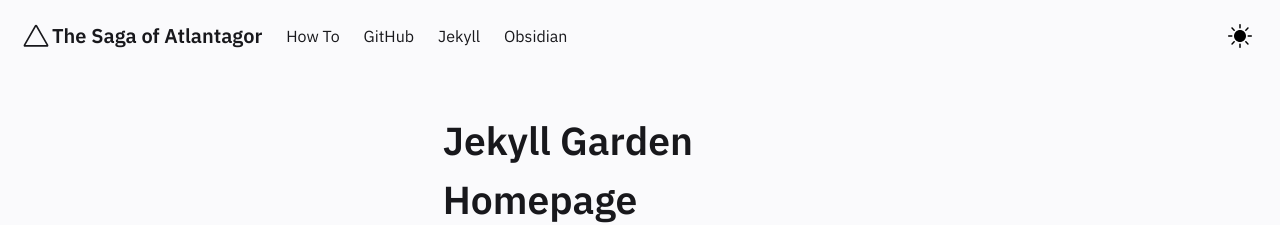
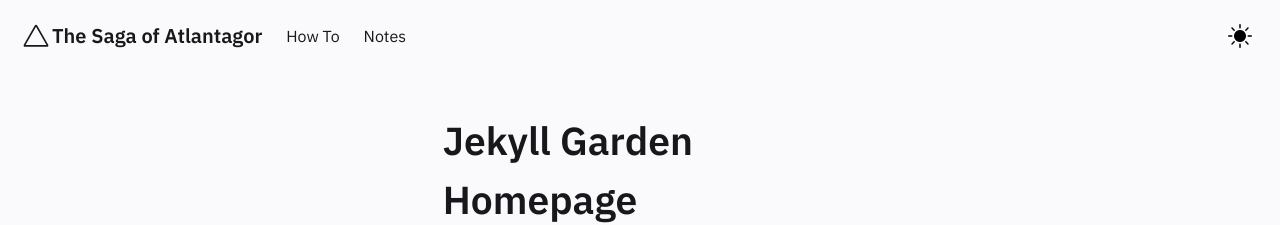
Before and after one commit to Atlantagor/atlantagor.github.io, a Jekyll site: the page built from pages/index.md, in a window 1280 px wide. Shown: the top 225 px of the page. Built offline with Jekyll 4.4.1, drawn with Linux system fonts in a browser that asks for light colours.

Commit message:
Update Header.html

```diff
--- a/_includes/Header.html
+++ b/_includes/Header.html
@@ -58,14 +58,8 @@
         <a href="../posts/how-to"  class="navbar-item">
           How To
         </a>
-        <a href="https://github.com/Jekyll-Garden/jekyll-garden.github.io" target="_blank" class="navbar-item">
-          GitHub
-        </a>
-        <a href="https://jekyllrb.com/" target="_blank"  class="navbar-item">
-          Jekyll
-        </a>
-        <a href="https://obsidian.md/"  target="_blank" class="navbar-item">
-          Obsidian
+        <a href="../notes" class="navbar-item">
+          Notes
         </a>
       </div>
       <div class="navbar-end is-hidden-mobile" onclick="modeSwitcher()" >
```
